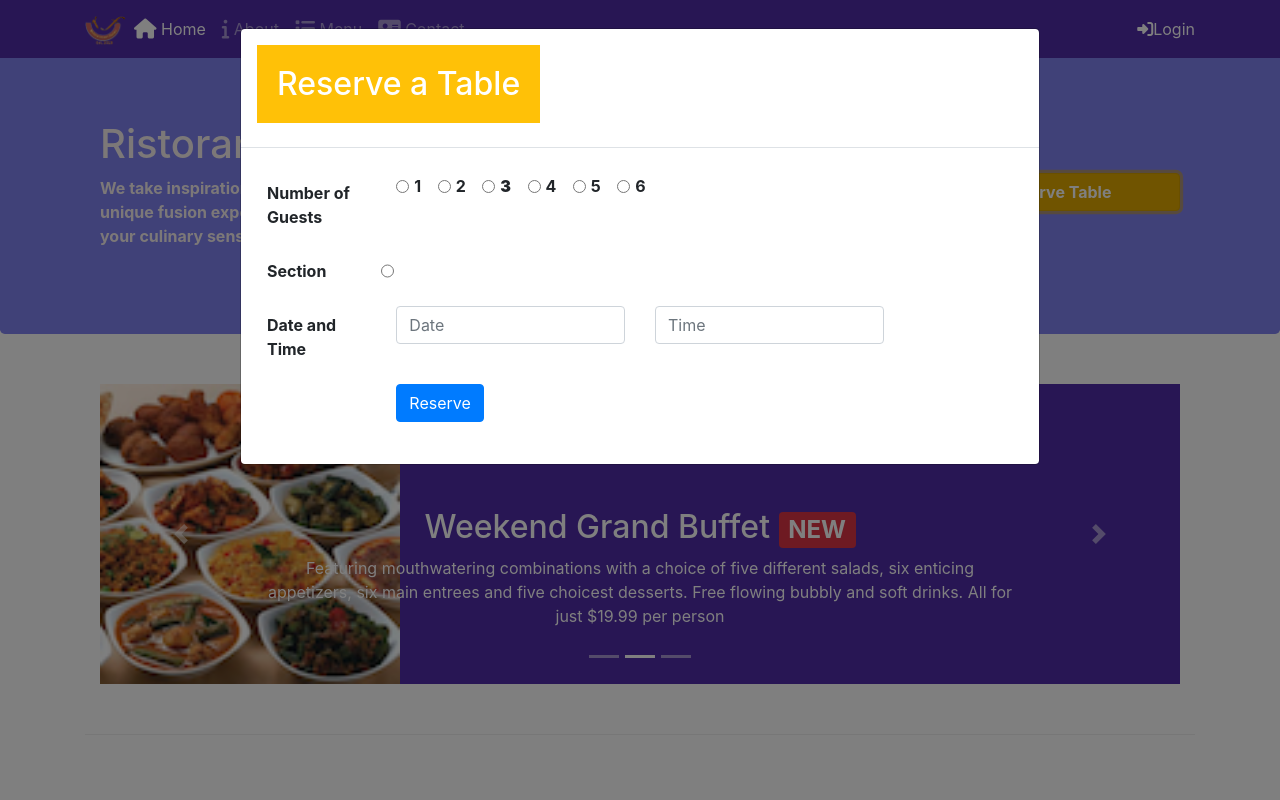
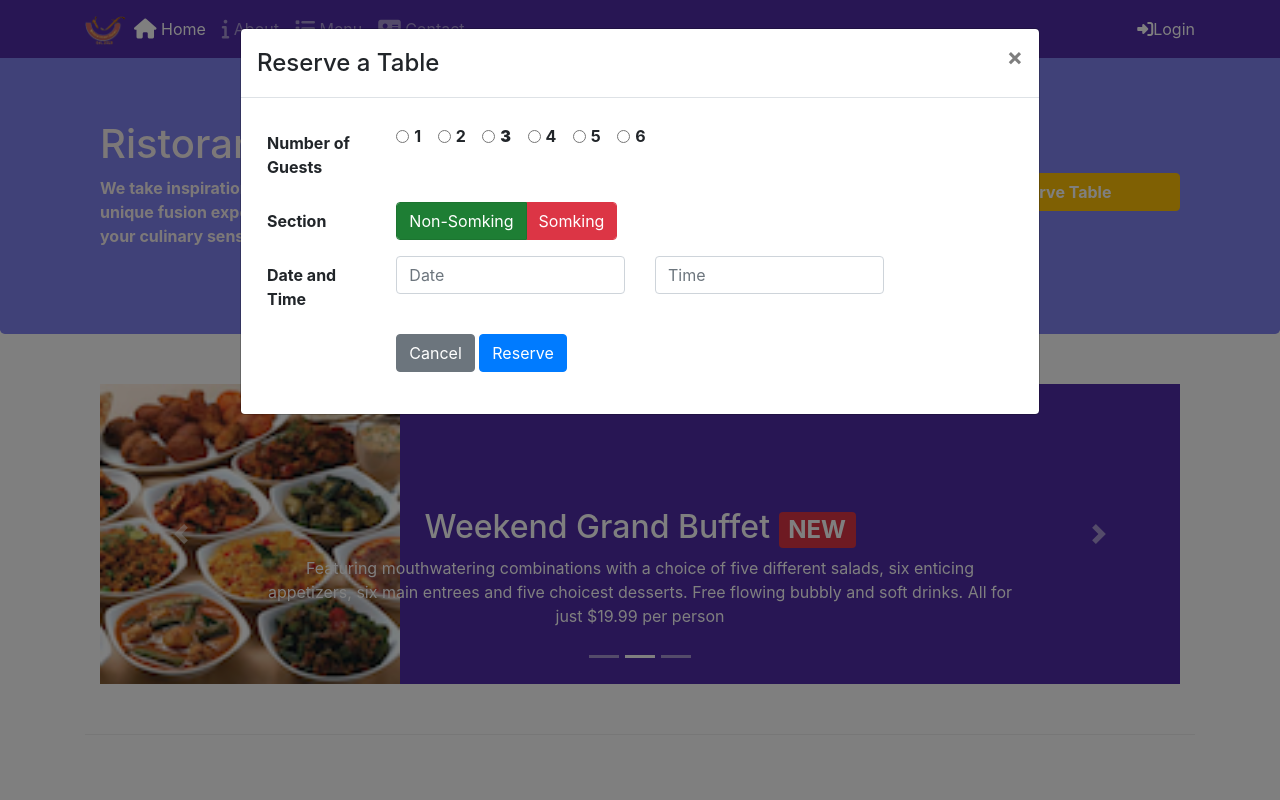
Before and after one commit to aneeqkhurram007-zz/Bootstrap4, a plain HTML site: page index.html in a window 1280 px wide. Both pictures are taken after a click on the button "Reserve Table". Shown: the top 800 px of the page. Drawn offline with nearby package versions, Linux system fonts and the light colour scheme.

Commit message:
assignment3

```diff
--- a/index.html
+++ b/index.html
@@ -134,14 +134,13 @@
       <div class="modal-dialog modal-lg" role="content">
         <div class="modal-content">
           <div class="modal-header">
-            <div class="modal-title">
-              <h2 class="text-white bg-warning" style="padding: 20px">
-                Reserve a Table
-              </h2>
-            </div>
+            <h4 class="modal-title">Reserve a Table</h4>
+            <button type="button" class="close" data-dismiss="modal">
+              &times;
+            </button>
           </div>
           <div class="modal-body">
-            <form action="" style="padding: 10px" id="reserveTable">
+            <form action="" style="padding: 10px">
               <div class="form-group row">
                 <label for="guests" class="col-12 col-md-2 col-form-label"
                   ><strong> Number of Guests</strong></label
@@ -227,12 +226,19 @@
                   class="col-md-2 col-form-label align-self-center"
                   ><strong> Section</strong></label
                 >
-                <div class="btn-group">
-                  <input
-                    type="radio"
-                    class="btn btn-success"
-                    value="Non-Somking"
-                  />
+                <div class="col-md-4">
+                  <div class="btn-group">
+                    <input
+                      type="button"
+                      class="btn btn-success active form-control"
+                      value="Non-Somking"
+                    />
+                    <input
+                      type="button"
+                      class="btn btn-danger form-control"
+                      value="Somking"
+                    />
+                  </div>
                 </div>
               </div>
               <div class="form-group row">
@@ -262,6 +268,13 @@
               </div>
               <div class="form-group row">
                 <div class="offset-md-2 col-md-10">
+                  <button
+                    type="button"
+                    class="btn btn-secondary ml-auto"
+                    data-dismiss="modal"
+                  >
+                    Cancel
+                  </button>
                   <button type="submit" class="btn btn-primary">Reserve</button>
                 </div>
               </div>
@@ -287,12 +300,11 @@
           <div class="col-12 col-sm align-self-center">
             <a
               class="btn btn-block btn-warning text-white"
-              href="#reserveModal"
               role="button"
               data-toggle="modal"
               data-target="#reserveModal"
               data-html="true"
-              title="Or Call us at <br><strong>+852 12345678</strong>"
+              title="Or Call us at +852 12345678"
               data-placement="bottom"
               ><strong>Reserve Table</strong></a
             >
```
